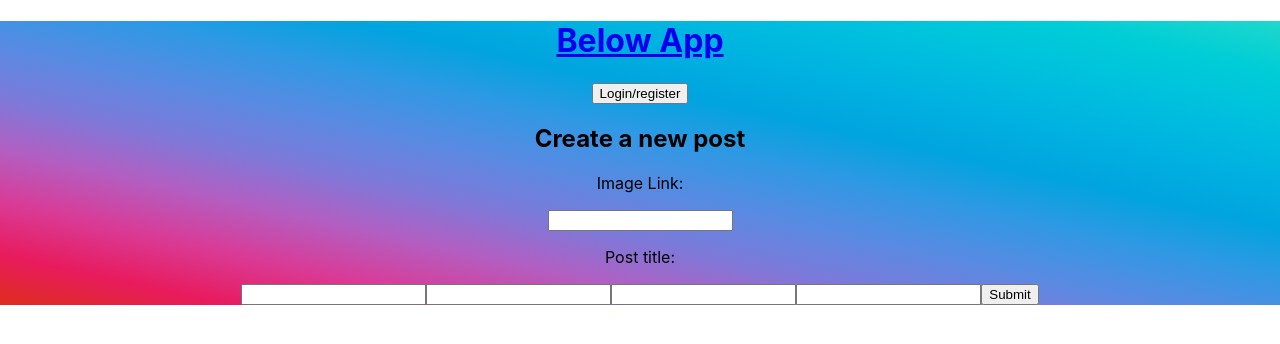
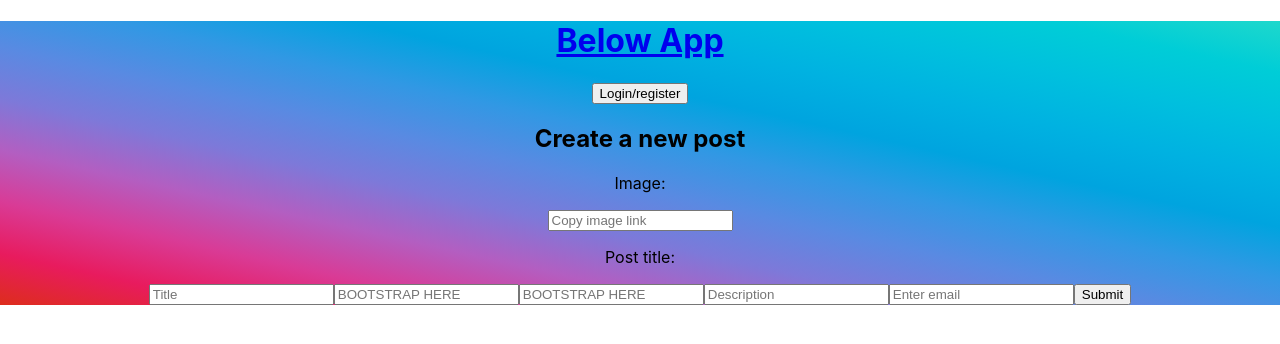
Before and after one commit to bibang007/below_app, a React (Create React App) app in the folder client/: page /new/post in a window 1280 px wide. Shown: the top 344 px of the page. Built offline with nearby package versions, Linux system fonts and the light colour scheme; no server answers.

Commit message:
added contact section and placeholders

```diff
--- a/client/src/App.js
+++ b/client/src/App.js
@@ -31,7 +31,8 @@ class App extends Component {
       price: "",
       category: "",
       content:"",
-      image: ""
+      image: "",
+      contact: ""
       },
       currentUser: null,
       authFormData: {
@@ -82,7 +83,8 @@ class App extends Component {
       price: "",
       category: "",
       content:"",
-      image: ""
+      image: "",
+      contact: "",
       }
     }))
     this.props.history.push('/')
@@ -171,7 +173,8 @@ class App extends Component {
               price: "",
               category: "",
               content:"",
-              image: ""
+              image: "",
+              contact: ""
               }
           })}>Below App</Link></h1>
           <div>
--- a/client/src/components/CreatePost.jsx
+++ b/client/src/components/CreatePost.jsx
@@ -6,35 +6,47 @@ function CreatePost(props) {
         <div className="create-form" >
             <h2>Create a new post</h2>
             <form onSubmit={props.newPost}>
-                <p>Image Link:</p>
+                <p>Image:</p>
                 <input
                     type="text"
                     name="image"
+                    placeholder="Copy image link"
                     value={props.postForm.image}
                     onChange={props.handleFormChange} />
                 <p>Post title:</p>
                 <input
                     type="text"
                     name="name"
+                    placeholder="Title"
                     value={props.postForm.name}
                     onChange={props.handleFormChange} />
 
                 <input
                     type="text"
                     name="category"
+                    placeholder="BOOTSTRAP HERE"
                     value={props.postForm.category}
                     onChange={props.handleFormChange} />
 
                 <input
                     type="text"
                     name="price"
+                    placeholder="BOOTSTRAP HERE"
                     value={props.postForm.price}
                     onChange={props.handleFormChange} />
 
                 <input
                     type="text"
                     name="content"
+                    placeholder="Description"
                     value={props.postForm.content}
+                    onChange={props.handleFormChange} />
+
+                <input
+                    type="text"
+                    name="contact"
+                    placeholder="Enter email"
+                    value={props.postForm.contact}
                     onChange={props.handleFormChange} />
 
                 <button>Submit</button>
--- a/client/src/components/EditPost.jsx
+++ b/client/src/components/EditPost.jsx
@@ -4,12 +4,12 @@ import { withRouter } from 'react-router-dom';
 function EditPost(props) {
   return (
     <div>
-      <h3>Create a new post</h3>
+      <h3>Create posting</h3>
       <form onSubmit={props.handleSubmit}>
         <p>Image Link:</p>
         <input
           type="text"
-          name="photo"
+          name="image"
           value={props.postForm.image}
           onChange={props.handleFormChange} />
         <p>Post title:</p>
```
Also changed, not shown: 1 other file (tests, documents, lock files or other folders).
